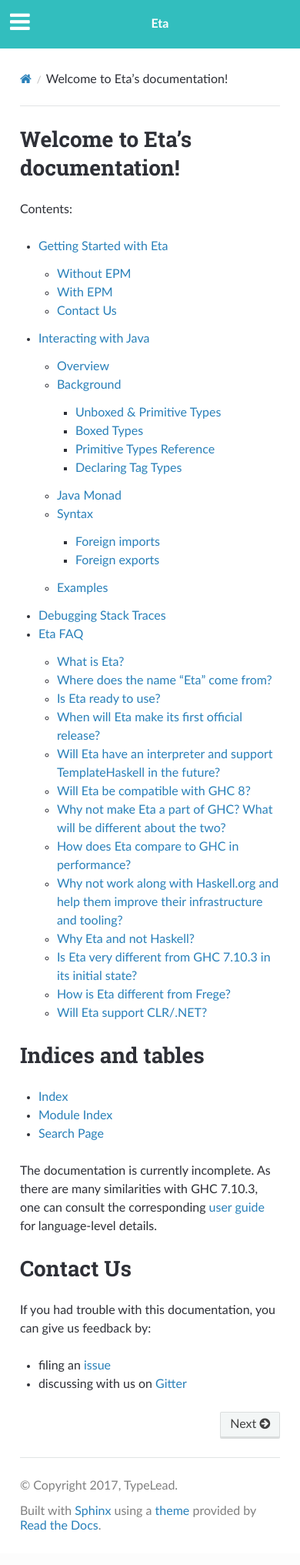
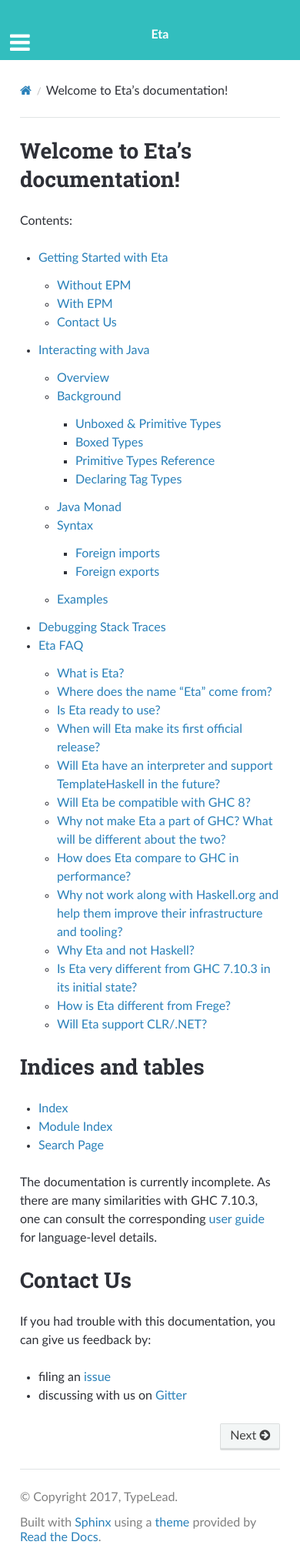
Before and after one commit to typelead/eta, a Sphinx documentation site: the page built from docs/source/index.rst, in a window 390 px wide. Shown: the whole page at 77% size. Built offline with Sphinx 7.4.7, drawn with Linux system fonts in a browser that asks for light colours.

Commit message:
responsiveness

```diff
--- a/docs/source/themes/eta_lang_theme/static/css/eta.css
+++ b/docs/source/themes/eta_lang_theme/static/css/eta.css
@@ -49,6 +49,11 @@
 .wy-nav-top {
     background: #32bebe;
 }
+@media screen and (max-width: 768px) {
+  .wy-nav-top {
+      padding-top: 20px;
+  }
+}
 
 @font-face {
     font-family: "Hasklig";
```
